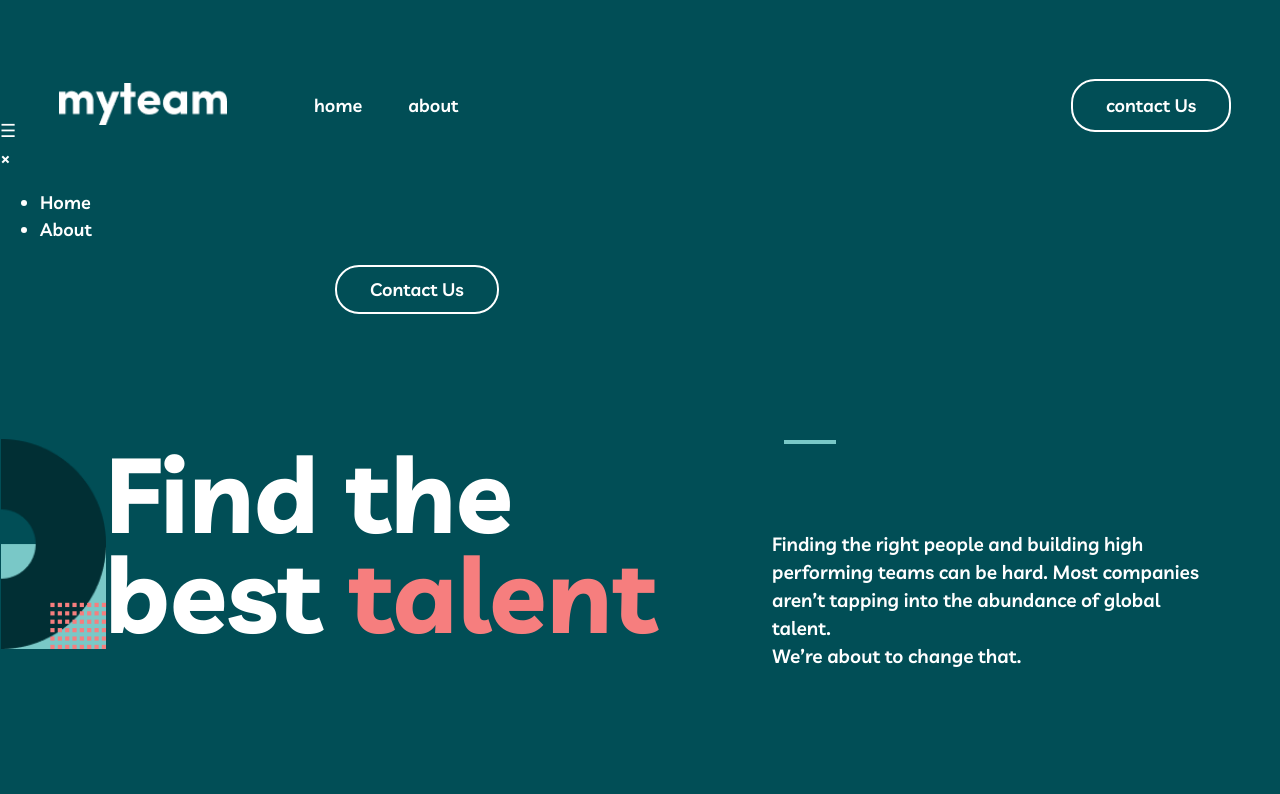
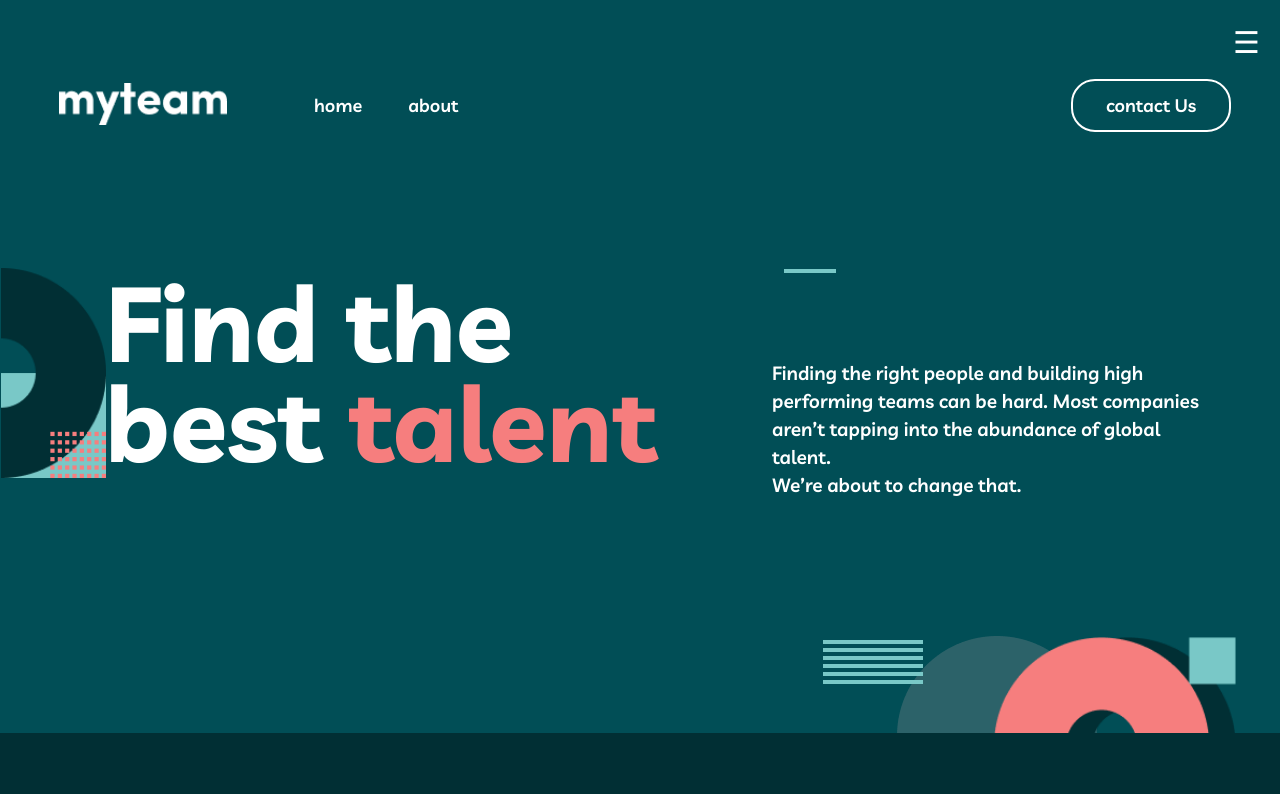
Before and after one commit to EAV-7/L..I.J.E, a plain HTML site: page index.html in a window 1280 px wide. Shown: the top 794 px of the page. Drawn offline with Linux system fonts and the light colour scheme.

Commit message:
burger fully added

```diff
--- a/CSS/About.css
+++ b/CSS/About.css
@@ -263,3 +263,77 @@ body {
     position: relative;
     overflow: visible;
 }
+/* burger nom nom */
+.hamburger {
+  position: fixed;
+  top: 20px;
+  right: 20px;
+  font-size: 30px;
+  color: white;
+  cursor: pointer;
+  z-index: 1100;
+  /*kol nera media quaries display yra
+  display: none;
+  */
+}
+
+.mobile-menu {
+  position: fixed;
+  top: 0;
+  right: 0;
+  width: 50%;
+  height: 100%;
+  background: #2C6269;
+  transform: translateX(100%);
+  transition: transform 0.3s ease;
+  z-index: 1000;
+  padding: 40px 20px;
+  display: flex;
+  flex-direction: column;
+  align-items: flex-start;
+}
+
+.mobile-menu.open {
+  transform: translateX(0);
+}
+
+.close-btn {
+  font-size: 30px;
+  position: absolute;
+  top: 20px;
+  right: 20px;
+  cursor: pointer;
+}
+
+.mobile-menu ul {
+  list-style: none;
+  padding: 0;
+  margin-top: 60px;
+}
+
+.mobile-menu li {
+  margin: 20px 0;
+}
+
+.mobile-menu a {
+  color: white;
+  text-decoration: none;
+}
+
+.mobile-contact-btn {
+  display: inline-block;
+  margin-top: 30px;
+  padding: 11px 33px;
+  border: 2px solid white;
+  border-radius: 24px;
+  font-weight: 600;
+  color: white;
+  text-align: center;
+  transition: background 0.3s ease;
+  text-decoration: none;
+}
+
+.mobile-contact-btn:hover {
+  background-color: white;
+  color: #014E56;
+}
--- a/CSS/index.css
+++ b/CSS/index.css
@@ -426,3 +426,78 @@ left: 1420px;
 top: 65px;
 width: 105px;
 }
+
+/* burger nom nom */
+.hamburger {
+  position: fixed;
+  top: 20px;
+  right: 20px;
+  font-size: 30px;
+  color: white;
+  cursor: pointer;
+  z-index: 1100;
+  /*kol nera media quaries display yra
+  display: none;
+  */
+}
+
+.mobile-menu {
+  position: fixed;
+  top: 0;
+  right: 0;
+  width: 50%;
+  height: 100%;
+  background: #2C6269;
+  transform: translateX(100%);
+  transition: transform 0.3s ease;
+  z-index: 1000;
+  padding: 40px 20px;
+  display: flex;
+  flex-direction: column;
+  align-items: flex-start;
+}
+
+.mobile-menu.open {
+  transform: translateX(0);
+}
+
+.close-btn {
+  font-size: 30px;
+  position: absolute;
+  top: 20px;
+  right: 20px;
+  cursor: pointer;
+}
+
+.mobile-menu ul {
+  list-style: none;
+  padding: 0;
+  margin-top: 60px;
+}
+
+.mobile-menu li {
+  margin: 20px 0;
+}
+
+.mobile-menu a {
+  color: white;
+  text-decoration: none;
+}
+
+.mobile-contact-btn {
+  display: inline-block;
+  margin-top: 30px;
+  padding: 11px 33px;
+  border: 2px solid white;
+  border-radius: 24px;
+  font-weight: 600;
+  color: white;
+  text-align: center;
+  transition: background 0.3s ease;
+  text-decoration: none;
+}
+
+.mobile-contact-btn:hover {
+  background-color: white;
+  color: #014E56;
+}
--- a/index.html
+++ b/index.html
@@ -134,5 +134,6 @@
     </div>
   </footer>
 
+<script src="JS/Script.js"></script>
 </body>
 </html>
```
Also changed, not shown: PAGES/About.html (+1 -1 lines).
